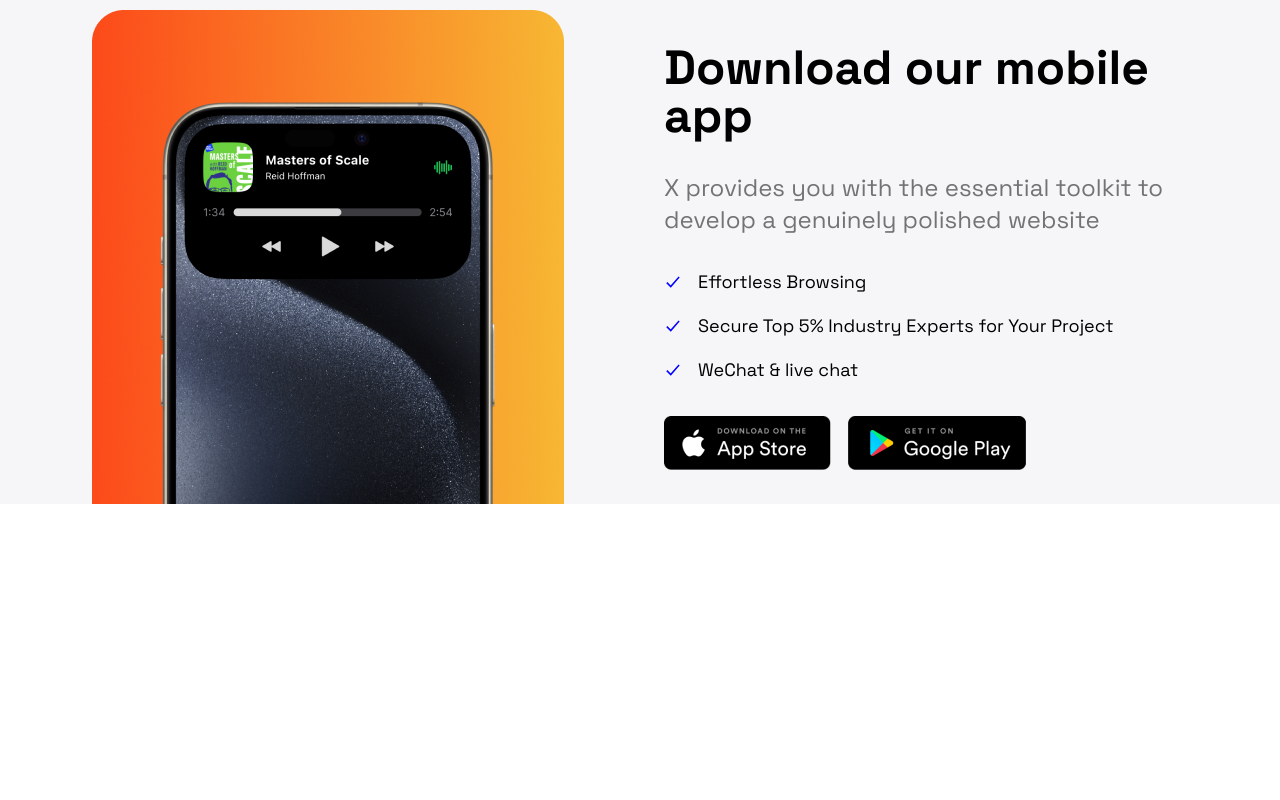
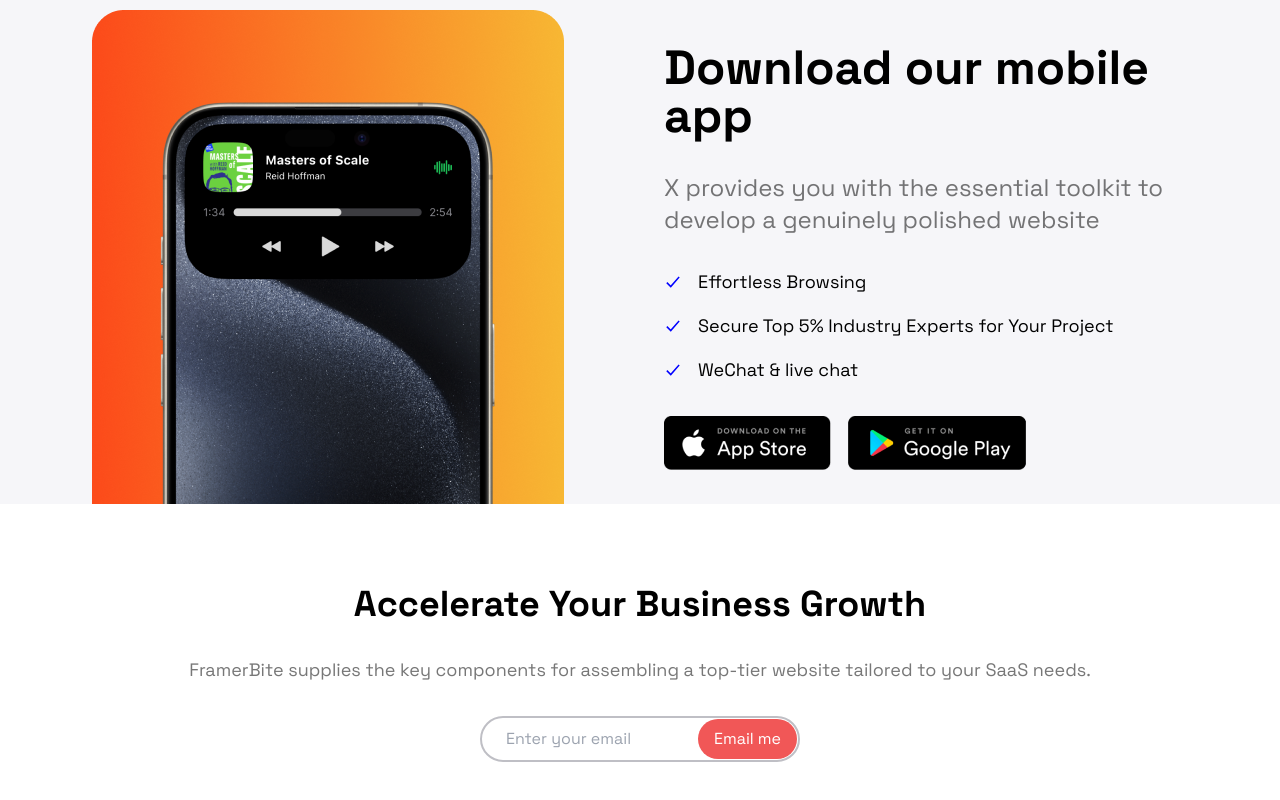
Before and after one commit to daniels9028/wadde, a React (Vite) app: page / in a window 1280 px wide. Shown: the part 3658-4458 px from the top of the page. Before the commit the page ends 4162 px from the top, so only its background shows below. Built offline with nearby package versions, Linux system fonts and the light colour scheme; a web font is replaced by a local one.

Commit message:
Footer first section

```diff
--- a/src/App.jsx
+++ b/src/App.jsx
@@ -77,6 +77,7 @@
 import download3 from "./assets/download3.png";
 import download4 from "./assets/download4.png";
 import Download from "./components/Download";
+import Footer from "./components/Footer";
 
 const App = () => {
   return (
@@ -110,6 +111,7 @@
         classNameHeader="bg-[#F6F6F9]"
         downloads={[download3, download4]}
       />
+      <Footer />
     </>
   );
 };
--- /dev/null
+++ b/src/components/Footer.jsx
@@ -0,0 +1,29 @@
+import React from "react";
+
+const Footer = () => {
+  return (
+    <section className="container mx-auto lg:px-10 px-4 my-20">
+      <div className="flex flex-col justify-center items-center gap-8">
+        <p className="font-bold text-4xl text-center">
+          Accelerate Your Business Growth
+        </p>
+        <p className="text-[#1C1C1C]/60 text-lg text-center">
+          FramerBite supplies the key components for assembling a top-tier
+          website tailored to your SaaS needs.
+        </p>
+        <div className="border-2 border-[#BFBFC5] rounded-full flex flex-row justify-between items-center w-fit pl-6">
+          <input
+            type="text"
+            placeholder="Enter your email"
+            className="outline-none"
+          />
+          <button className="bg-[#F15757] py-2 px-4 text-white rounded-full m-[1px]">
+            Email me
+          </button>
+        </div>
+      </div>
+    </section>
+  );
+};
+
+export default Footer;
```
